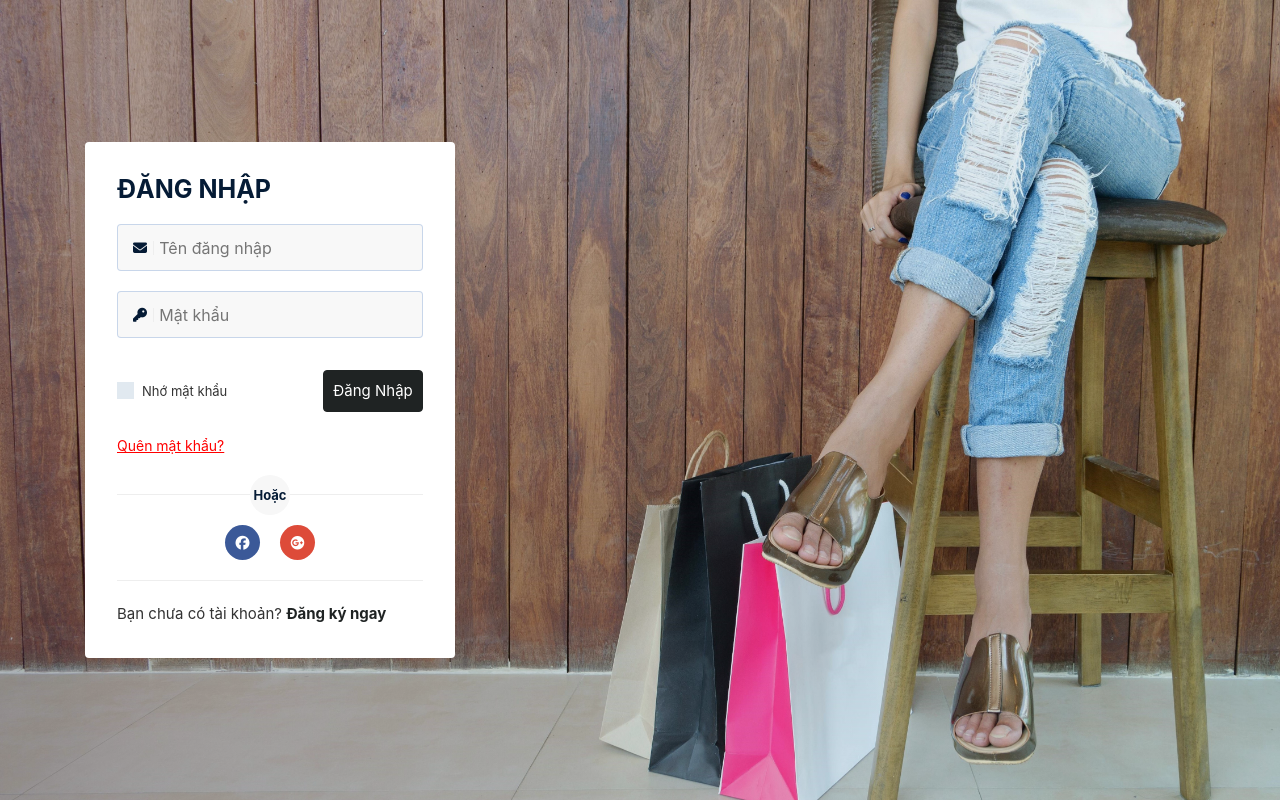
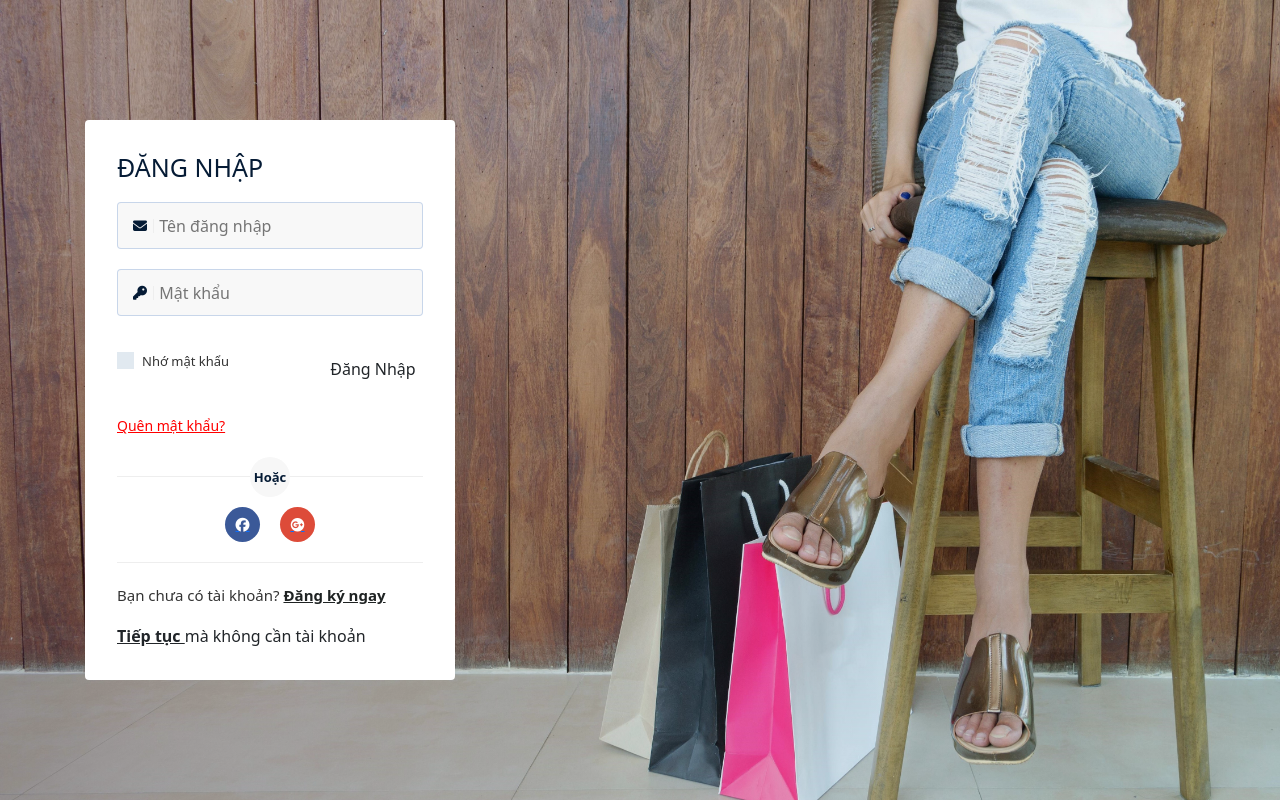
Before and after one commit to PhucApu/Website-sells-clothes-and-bags, a PHP site: page /login.php in a window 1280 px wide. Run offline with PHP 8.4, Linux system fonts and the light colour scheme.

Commit message:
task 2 complete except DAL

```diff
--- a/GUI/view/login.php
+++ b/GUI/view/login.php
@@ -1,12 +1,15 @@
 <!DOCTYPE html>
 <html lang="en">
+
 <head>
 	<title>Đăng nhập</title>
 	<meta charset="UTF-8">
 	<meta name="viewport" content="width=device-width, initial-scale=1.0">
 	<meta http-equiv="X-UA-Compatible" content="ie=edge">
-	<link rel="stylesheet" href="../css/login.css" type="text/css" media="all"/>
-    <link href="https://cdnjs.cloudflare.com/ajax/libs/font-awesome/6.5.1/css/all.min.css" rel="stylesheet">
+	<link rel="stylesheet" href="../css/reset.css">
+	<link rel="stylesheet" href="../css/login.css" type="text/css" media="all" />
+	<link href="https://cdnjs.cloudflare.com/ajax/libs/font-awesome/6.5.1/css/all.min.css" rel="stylesheet">
+	<link href="https://cdn.jsdelivr.net/npm/bootstrap@5.3.3/dist/css/bootstrap.min.css" rel="stylesheet">
 </head>
 
 <body>
@@ -17,12 +20,10 @@
 					<h3>ĐĂNG NHẬP</h3>
 					<form action="#" method="post" class="signin-form">
 						<div class="form-input">
-							<span class="fa fa-envelope" aria-hidden="true"></span> <input type="email" name="email"
-								placeholder="Tên đăng nhập" required />
+							<span class="fa fa-envelope" aria-hidden="true"></span> <input type="email" name="email" placeholder="Tên đăng nhập" required />
 						</div>
 						<div class="form-input">
-							<span class="fa fa-key" aria-hidden="true"></span> <input type="password" name="password" placeholder="Mật khẩu"
-								required />
+							<span class="fa fa-key" aria-hidden="true"></span> <input type="password" name="password" placeholder="Mật khẩu" required />
 						</div>
 						<div class="login-remember d-grid">
 							<label class="check-remaind">
@@ -53,9 +54,11 @@
 						</div>
 					</div>
 					<p class="signup">Bạn chưa có tài khoản? <a href="./signup.php" class="signuplink">Đăng ký ngay</a></p>
+					<a href="./HomePage.php" class="login-now text-dark"><span class="fw-bold">Tiếp tục </a>mà không cần tài khoản</span>
 				</div>
 			</div>
 		</div>
 	</section>
 </body>
+
 </html>
```
